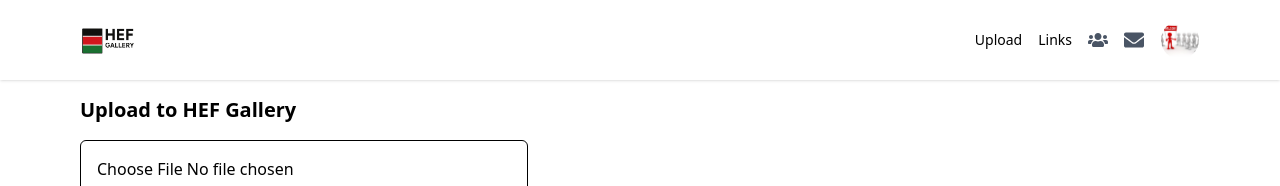
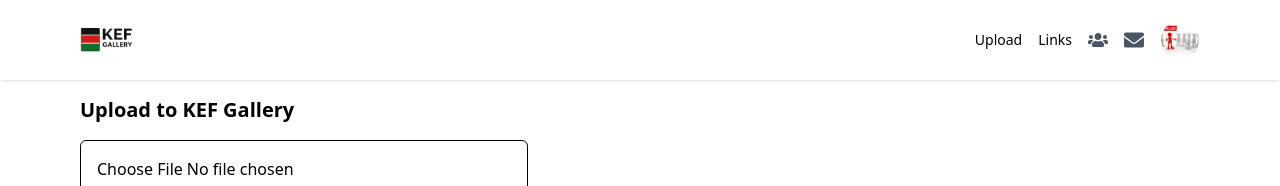
Before and after one commit to Advent-NuruTech/hef, a Next.js app: page /upload in a window 1280 px wide. Shown: the top 186 px of the page. Built offline with nearby package versions, Linux system fonts and the light colour scheme; no server answers; the database is empty; sample sign-in values are in the browser's storage.

Commit message:
Update headings, subheadings to KEF and replace logo

```diff
--- a/app/layout.tsx
+++ b/app/layout.tsx
@@ -4,8 +4,8 @@ import Navbar from "@/components/Navbar";
 import { AuthProvider } from "@/context/AuthContext";
 
 export const metadata = {
-  title: "HEF Gallery",
-  description: "Gallery system for HEF",
+  title: "KEF Gallery",
+  description: "Gallery system for KEF",
 };
 
 export default function RootLayout({
--- a/app/profile/page.tsx
+++ b/app/profile/page.tsx
@@ -566,7 +566,7 @@ export default function ProfilePage() {
 
                 {specialMessage && (
                   <div className="mt-6 p-4 bg-blue-50 rounded-lg border border-blue-200">
-                    <h3 className="font-semibold text-red-800 mb-2">HEF IMPACT TO ME AND MY SUCESS STORY</h3>
+                    <h3 className="font-semibold text-red-800 mb-2">KEF IMPACT TO ME AND MY SUCESS STORY</h3>
                     <p className="text-blue-700">
                       {showFullMessage ? specialMessage : truncateMessage(specialMessage)}
                       {specialMessage.split(' ').length > 20 && (
--- a/app/upload/Navbar.tsx
+++ b/app/upload/Navbar.tsx
@@ -11,7 +11,7 @@ export default function Navbar() {
     <header className="py-6 px-4 border-b bg-white">
       <div className="flex items-center justify-between">
         <h1 className="text-2xl font-bold">
-          <Link href="/">HEF Gallery</Link>
+          <Link href="/">KEF Gallery</Link>
         </h1>
         <nav className="space-x-4 flex items-center">
           <Link href="/" className="text-sm">Gallery</Link>
--- a/app/upload/page.tsx
+++ b/app/upload/page.tsx
@@ -6,7 +6,7 @@ import withAuth from "@/login/withAuth";
 function UploadPage() {
   return (
     <div>
-      <h2 className="text-xl font-semibold mb-4">Upload to HEF Gallery</h2>
+      <h2 className="text-xl font-semibold mb-4">Upload to KEF Gallery</h2>
       <UploadForm />
     </div>
   );
--- a/components/Gallery.tsx
+++ b/components/Gallery.tsx
@@ -134,8 +134,8 @@ export default function Gallery() {
   // Share function
   const share = async (it: Item) => {
     const shareData = {
-      title: it.title || "HEF Gallery",
-      text: it.description || "Check out this image from HEF Gallery!",
+      title: it.title || "KEF Gallery",
+      text: it.description || "Check out this image from KEF Gallery!",
       url: `${window.location.origin}/image/${it.id}`,
     };
 
```
Also changed, not shown: public/assets/heflogoo.jpg.
